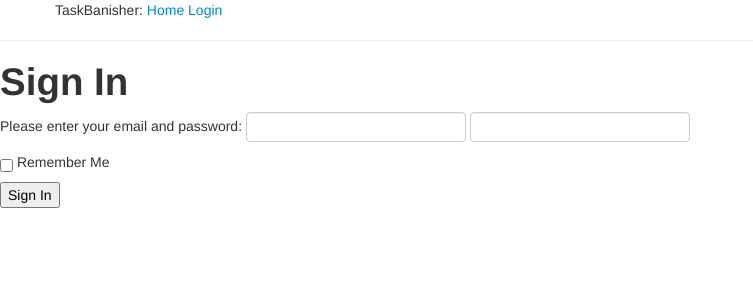
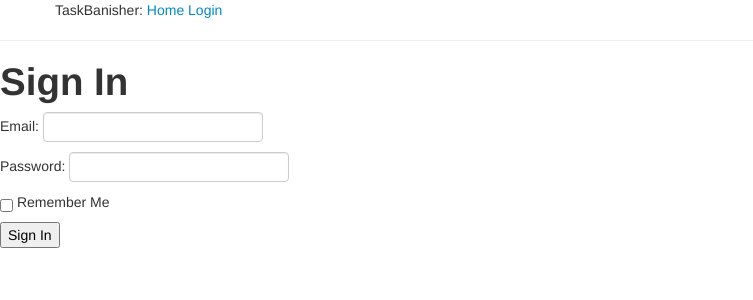
Before and after one commit to nboltralik/taskbanisher_copy, a Flask app: page /login in a window 1280 px wide. Shown: the top 300 px of the page, without its empty margins (0-753 px from the left). Run offline with Flask 2, Linux system fonts and the light colour scheme.

Commit message:
moving stuff around for styling

```diff
--- a/app/templates/login.html
+++ b/app/templates/login.html
@@ -3,12 +3,15 @@
 
 {% block content %}
   <h1>Sign In</h1>
-  <form action="" method="post" name="login" class="form-inline">
+  <form action="" method="post" name="login" class="form-horizontal">
       {{ form.hidden_tag() }}
       <p>
-          Please enter your email and password:
+          Email:
           {{ form.username(size=80) }}
-          {{ form.password(size=80) }}
+      </p>
+      <p>
+	  Password:
+	  {{ form.password(size=80) }}
       </p>
       <p>{{ form.remember_me }} Remember Me</p>
       <p><input type="submit" value="Sign In"></p>
```
